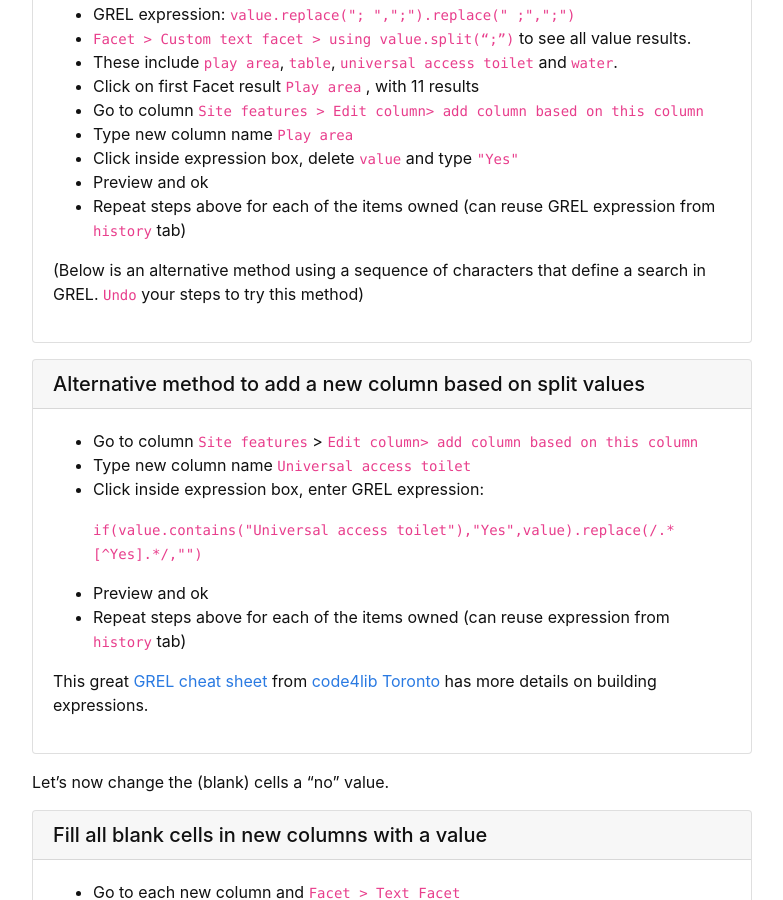
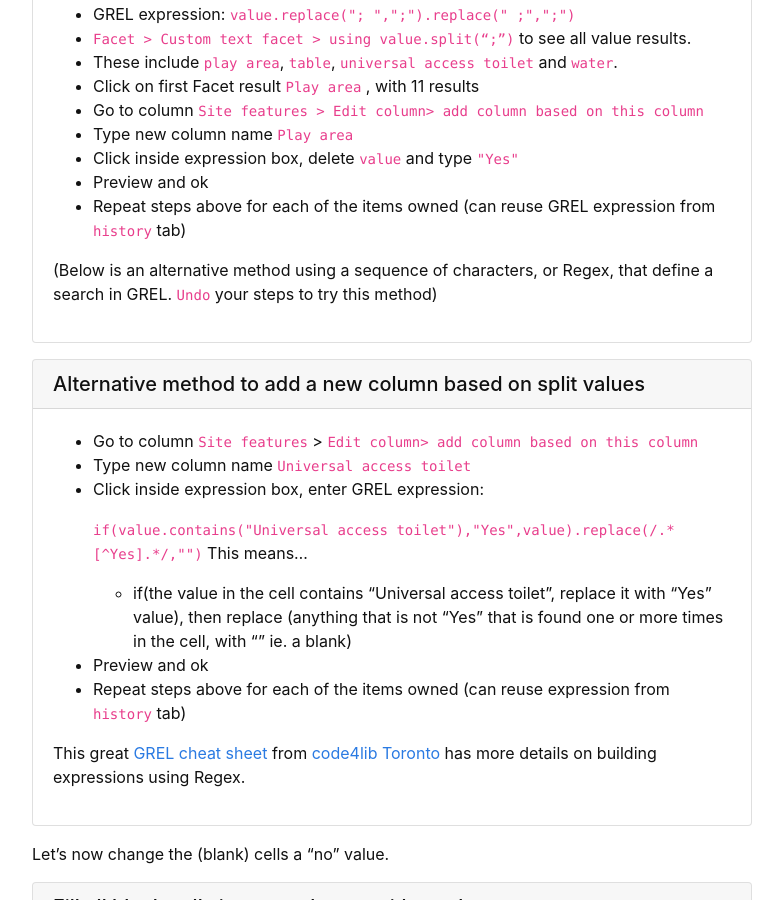
Before and after one commit to GULibrarySandbox/advanced-data-wrangle-old, a Jekyll site: the page built from content/5-lesson.md, in a window 1280 px wide and 900 px high, scrolled down 1302 px. Shown: the whole window, without its empty margins (248-1031 px from the left). Built offline with Jekyll 4.4.1, drawn with Linux system fonts in a browser that asks for light colours.

Commit message:
Update 5-lesson.md

```diff
--- a/content/5-lesson.md
+++ b/content/5-lesson.md
@@ -50,7 +50,7 @@ The next step is to split the values so they can be moved to separate columns. T
 - Preview and ok
 - Repeat steps above for each of the items owned (can reuse GREL expression from  `history`  tab)
 
-(Below is an alternative method using a sequence of characters that define a search in GREL.  `Undo`  your steps to try this method){% endcapture %} {% include card.md header="Add a new column based on split values" text=text %}
+(Below is an alternative method using a sequence of characters, or Regex, that define a search in GREL.  `Undo`  your steps to try this method){% endcapture %} {% include card.md header="Add a new column based on split values" text=text %}
 
 {% capture text %}
 - Go to column  `Site features` > `Edit column> add column based on this column`
@@ -58,10 +58,13 @@ The next step is to split the values so they can be moved to separate columns. T
 - Click inside expression box, enter GREL expression:
 
     `if(value.contains("Universal access toilet"),"Yes",value).replace(/.*[^Yes].*/,"")`
+    This means...
+    - if(the value in the cell contains "Universal access toilet", replace it with "Yes" value), then replace (anything that is not "Yes" that is found one or more times in the cell, with "" ie. a blank)
+
 - Preview and ok
 - Repeat steps above for each of the items owned (can reuse expression from  `history`  tab)
 
-This great [GREL cheat sheet](https://code4libtoronto.github.io/2018-10-12-access/GoogleRefineCheatSheets.pdf) from [code4lib Toronto](https://code4libtoronto.github.io/) has more details on building expressions.
+This great [GREL cheat sheet](https://code4libtoronto.github.io/2018-10-12-access/GoogleRefineCheatSheets.pdf) from [code4lib Toronto](https://code4libtoronto.github.io/) has more details on building expressions using Regex.
 {% endcapture %} {% include card.md header="Alternative method to add a new column based on split values" text=text %}
 
 Let's now change the (blank) cells a “no” value.
```
